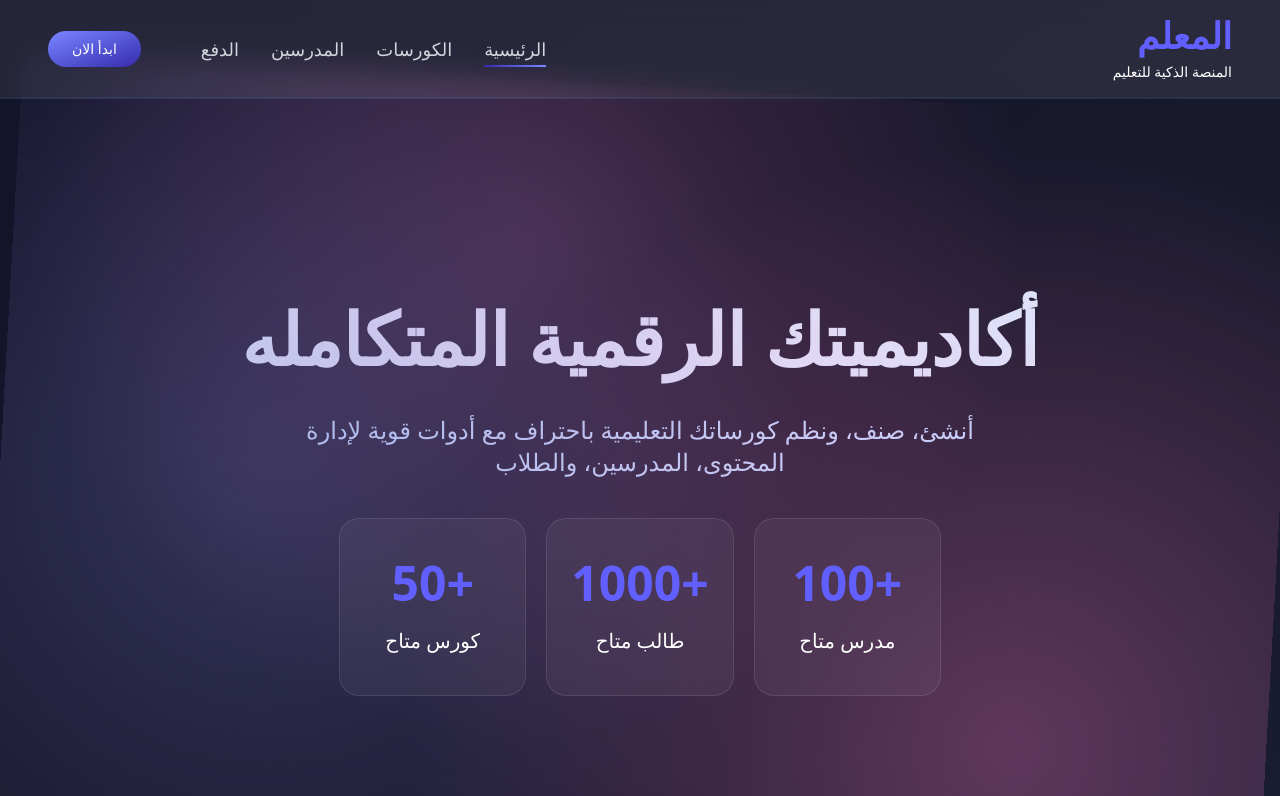
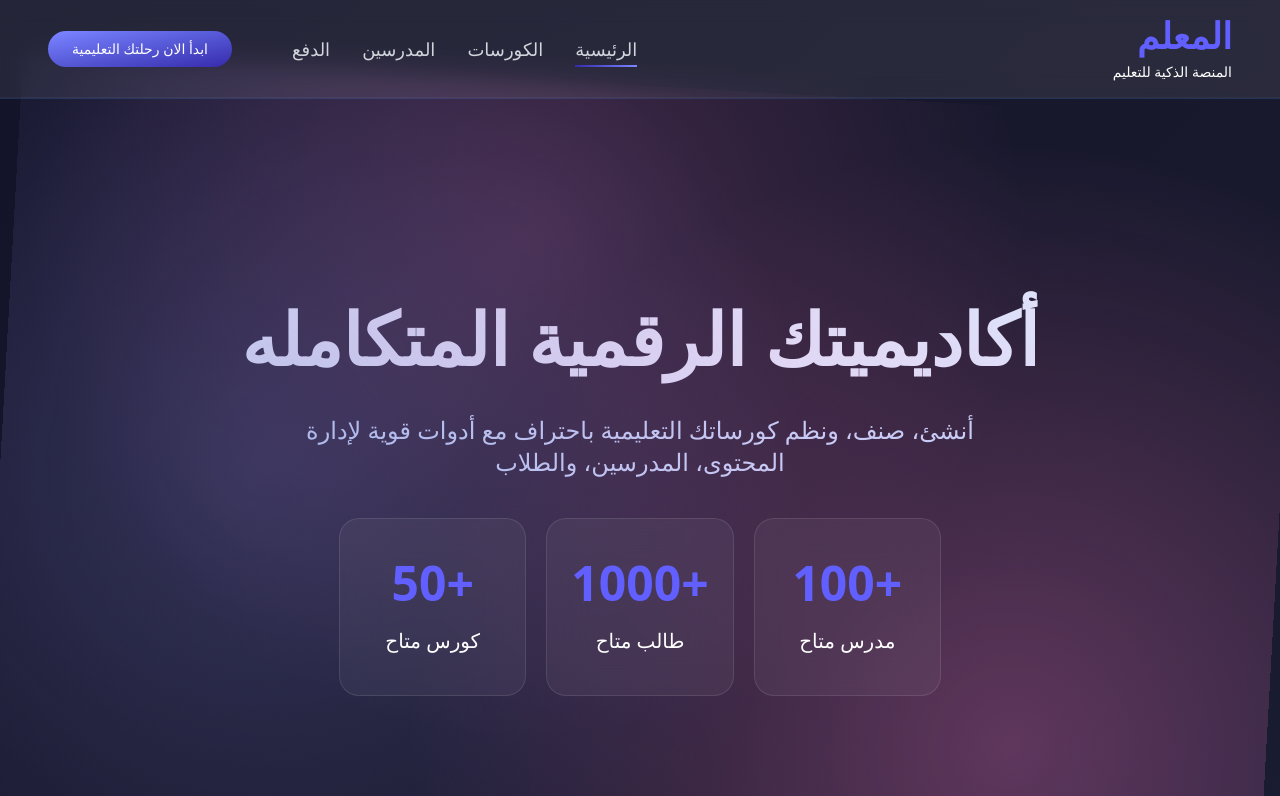
Before and after one commit to Mudzzo/edu-platfrom-test-1, a React (Vite) app: page / in a window 1280 px wide. Shown: the top 796 px of the page. Built offline with nearby package versions, Linux system fonts and the light colour scheme.

Commit message:
Courses Page /courses & Teachers Page /teachers Added

```diff
--- a/src/App.tsx
+++ b/src/App.tsx
@@ -12,7 +12,7 @@ import HttpApi from "i18next-http-backend";
 import { useEffect } from "react";
 import Cookies from "js-cookie";
 
-import TeacherGrid from "./pages/TeachersPage/TeacherGrid";
+import TeacherGrid from "./components/Courses/TeacherGrid.tsx";
 import PlansPage from "./pages/PlansPage/PlansPage";
 import { CourseLayout } from "./components/Layout/CourseLayout";
 import CoursesPage from "./pages/CoursesPage";
--- a/src/pages/CourseGrid.tsx
+++ b/src/components/Courses/CourseGrid.tsx
@@ -1,6 +1,6 @@
 import { Link } from 'react-router-dom';
-import CourseCard from '../components/Courses/Cards/CourseCard/CourseCard';
-import data from '../data/data.json';
+import CourseCard from './Cards/CourseCard/CourseCard';
+import data from '../../data/data.json';
 import { motion } from 'framer-motion';
 
 interface CourseGridProps {
--- a/src/components/Layout/NavBar.tsx
+++ b/src/components/Layout/NavBar.tsx
@@ -68,7 +68,7 @@ export default function NavBar() {
             to={'/'}
             className="mr-7 px-6 py-2 rounded-full text-white text-sm bg-gradient-to-br from-indigo-400 to-indigo-800"
          >
-            ابدأ الان
+             ابدأ الان رحلتك التعليمية
          </Link>
         </div>
 
@@ -115,7 +115,7 @@ export default function NavBar() {
               onClick={() => setIsMenuOpen(false)}
               className="mt-4 w-1/2 text-center px-5 py-2 rounded-full text-white text-sm font-semibold bg-gradient-to-br from-indigo-500 to-blue-600"
             >
-              ابدأ الان
+              ابدأ الان رحلتك التعليمية
             </Link>
           </div>
         </div>
--- a/src/pages/CoursesPage.tsx
+++ b/src/pages/CoursesPage.tsx
@@ -1,5 +1,5 @@
 import React from 'react';
-import CourseGrid from './CourseGrid';
+import CourseGrid from '../components/Courses/CourseGrid';
 
 const CoursesPage: React.FC = () => {
 
--- a/src/pages/Home/Home.tsx
+++ b/src/pages/Home/Home.tsx
@@ -1,7 +1,7 @@
 // import { t } from "i18next";
-import CourseGrid from "../CourseGrid";
+import CourseGrid from "../../components/Courses/CourseGrid";
 import Hero from "../Hero/Hero";
-import TeacherGrid from "../TeachersPage/TeacherGrid";
+import TeacherGrid from "../../components/Courses/TeacherGrid.tsx";
 
 export default function Home() {
   return (
--- a/src/pages/TeachersPage.tsx
+++ b/src/pages/TeachersPage.tsx
@@ -1,5 +1,5 @@
 import React from 'react';
-import TeacherGrid from './TeachersPage/TeacherGrid';
+import TeacherGrid from '../components/Courses/TeacherGrid';
 
 const TeachersPage: React.FC = () => {
 
```
Also changed, not shown: src/components/Courses/TeacherGrid.tsx (renamed from src/pages/TeachersPage/TeacherGrid.tsx).
